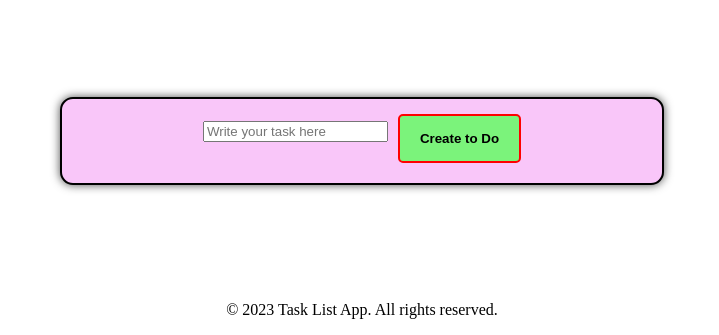
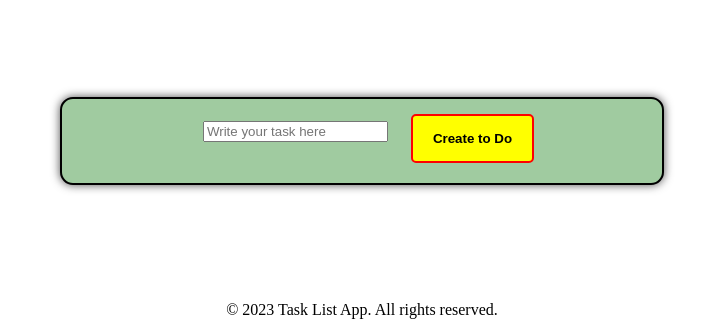
Before and after one commit to SaraOsacar/Task-List, a React app: page / in a window 1280 px wide. In both pictures the pointer is over the input "Create to Do". Shown: the part 482-817 px from the top of the page, without its empty margins (278-997 px from the left). Built offline with nearby package versions, Linux system fonts and the light colour scheme.

Commit message:
latest modifications

```diff
--- a/src/styles/App.scss
+++ b/src/styles/App.scss
@@ -1,12 +1,11 @@
 body {
-  /*background-color: rgb(207, 248, 248);*/
+  /*background-color: rgb(203, 240, 240);*/
   margin: 0;
   padding: 0;
 }
 
 .header {
   text-align: center;
-  /*background-color: rgb(207, 248, 248);*/
 }
 
 .headerTitle {
@@ -20,7 +19,6 @@ body {
   height: 300px;
   border-radius: 15px;
 }
-
 .headerPhrase {
   font-size: 18px;
   font-family: 'Courier New', Courier, monospace;
@@ -45,7 +43,8 @@ body {
   gap: 10px;
   border: 2px solid black;
   border-radius: 13px;
-  background-color:rgb(249, 198, 249);
+  /*background-color: rgb(249, 198, 249);*/
+  background-color: rgb(160, 203, 160);
   box-shadow: 0px 0px 10px rgba(0, 0, 0, 0.7);
 }
 
@@ -87,7 +86,7 @@ body {
 }
 
 .buttonCreate:hover {
-  background-color: rgb(123, 243, 123);
+  transform: translateX(13px);
 }
 
 .toDosContainer {
@@ -138,7 +137,7 @@ body {
 }
 
 .buttonDelete {
-  margin-left:10px;
+  margin-left: 10px;
   border: none;
   border-radius: 3px;
   background-color: rgba(236, 17, 6, 0.808);
```
